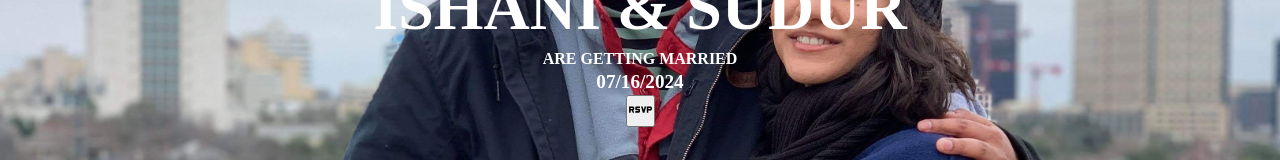
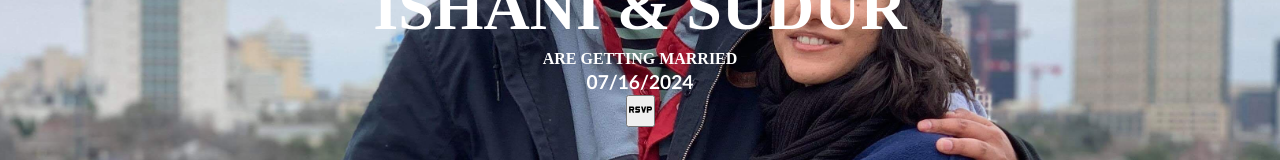
Before and after one commit to satchitdahal/wedding_client, a React (Create React App) app in the folder frontend/: page / in a window 1280 px wide. Shown: the part 471-631 px from the top of the page. Built offline with nearby package versions, Linux system fonts and the light colour scheme; a web font is replaced by a local one.

Commit message:
date update

```diff
--- a/frontend/src/Components/Home/home.module.css
+++ b/frontend/src/Components/Home/home.module.css
@@ -33,7 +33,7 @@
 .date {
     font-weight: 700;
     font-size: 1.2em;
-
+    font-family: 'Trebuchet MS', 'Lucida Sans Unicode', 'Lucida Grande', 'Lucida Sans', Arial, sans-serif
 }
 
 
```
